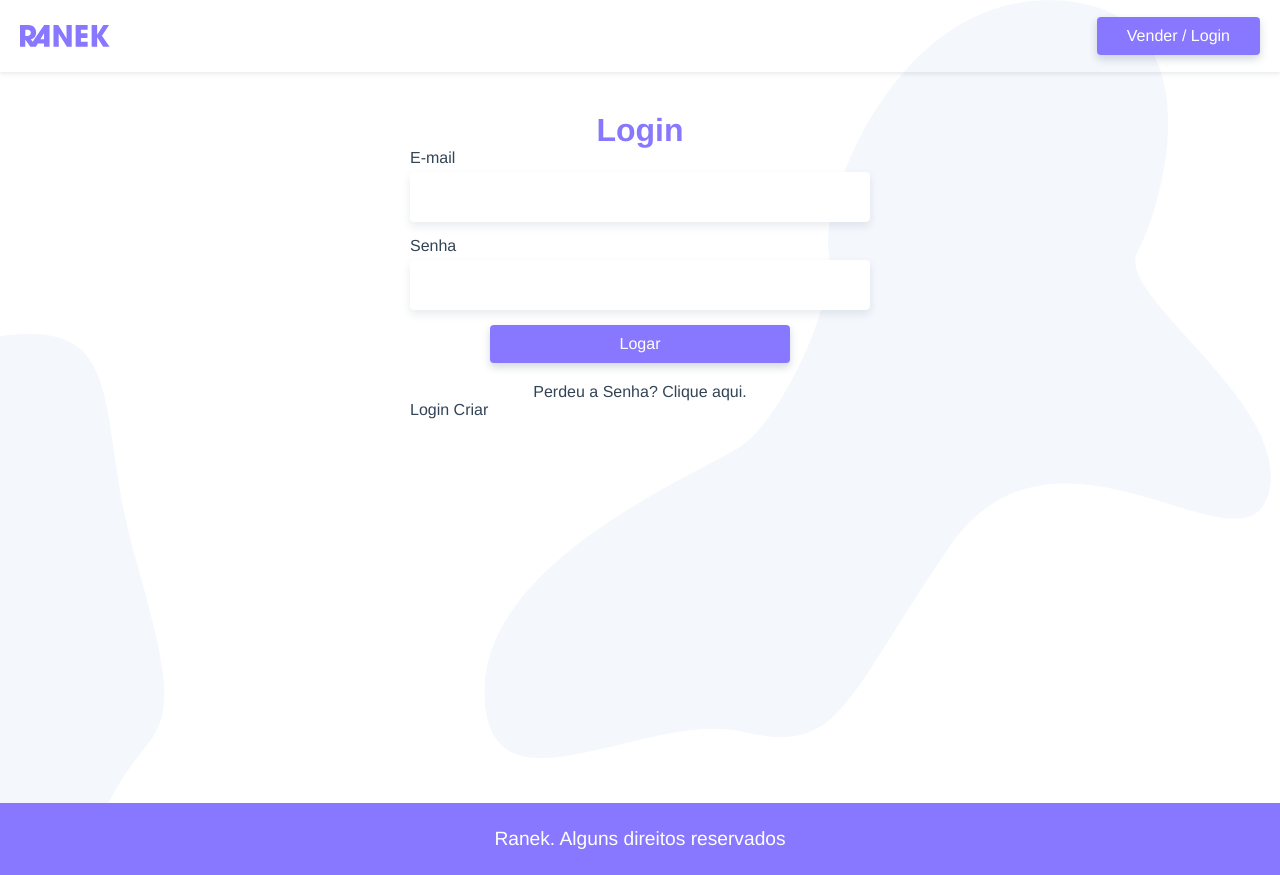
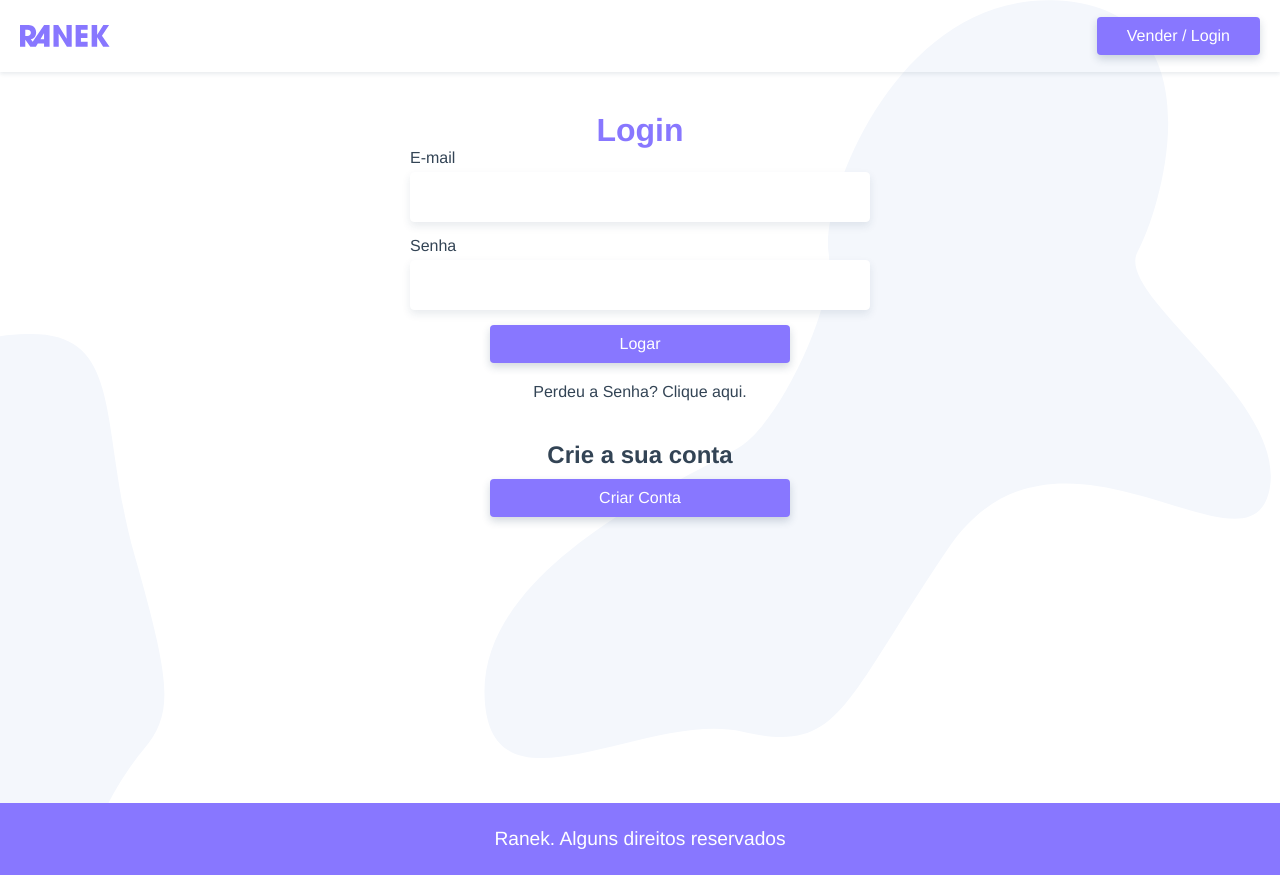
Before and after one commit to bryanbruzinga/Ranek, a Vue app: page /login in a window 1280 px wide. Built offline with nearby package versions, Linux system fonts and the light colour scheme.

Commit message:
criação do formulário de cadastro

```diff
--- a/src/components/LoginCriar.vue
+++ b/src/components/LoginCriar.vue
@@ -1,15 +1,49 @@
 <template>
-  <div>
-      Login Criar
-  </div>
+  <section>
+    <h2>Crie a sua conta</h2>
+    <transition mode="out-in">
+      <button v-if="!criar" class="btn criar" @click="criar = true">Criar Conta</button>
+      <UsuarioForm v-else>
+        <button class="btn btn-form">Criar Usuário</button>
+      </UsuarioForm>/>
+    </transition>
+  </section>
 </template>
 
 <script>
+
+import UsuarioForm from "@/components/UsuarioForm.vue"
+
 export default {
-    name: "LoginCriar"
+    name: "LoginCriar",
+    components: {
+      UsuarioForm
+    },
+    data() {
+      return {
+        criar: false
+      }
+    }
 }
 </script>
 
-<style>
+<style scoped>
+
+h2 {
+  text-align: center;
+  margin-top: 40px;
+  margin-bottom: 10px;
+}
+
+.btn {
+  width: 100%;
+  max-width: 300px;
+  margin-left: auto;
+  margin-right: auto;
+}
+
+.btn-form {
+  max-width: 100%;
+}
 
 </style>
--- /dev/null
+++ b/src/components/UsuarioForm.vue
@@ -0,0 +1,46 @@
+<template>
+  <form>
+      <label for="nome">Nome</label>
+      <input type="text" id="nome" name="nome" v-model="nome">
+      <label for="email">E-mail</label>
+      <input type="email" id="email" name="email" v-model="email">
+      <label for="senha">Senha</label>
+      <input type="password" id="senha" name="senha" v-model="senha">
+      <label for="cep">CEP</label>
+      <input type="text" id="cep" name="cep" v-model="cep">
+      <label for="rua">Rua</label>
+      <input type="text" id="rua" name="rua" v-model="rua">
+      <label for="numero">Número</label>
+      <input type="number" id="numero" name="numero" v-model="numero">
+      <label for="bairro">Bairro</label>
+      <input type="text" id="bairro" name="bairro" v-model="bairro">
+      <label for="cidade">Cidade</label>
+      <input type="text" id="cidade" name="cidade" v-model="cidade">
+      <label for="estado">Estado</label>
+      <input type="text" id="estado" name="estado" v-model="estado">
+      <div class="button">
+          <slot></slot>
+      </div>
+  </form>
+</template>
+
+<script>
+export default {
+    name: "usuarioForm"
+}
+</script>
+
+<style scoped>
+
+form {
+    display: grid;
+    grid-template-columns: 80px 1fr;
+    align-items: center;
+}
+
+.button {
+    grid-column: 2;
+    margin-top: 10px;
+}
+
+</style>
```
